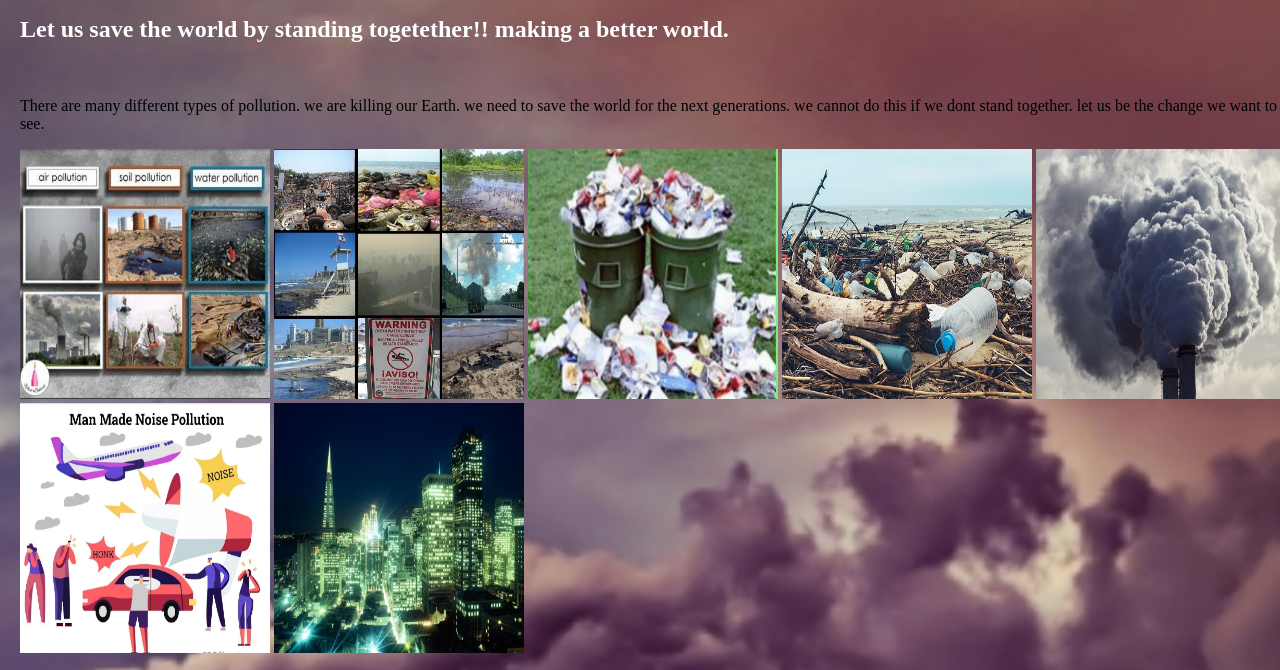
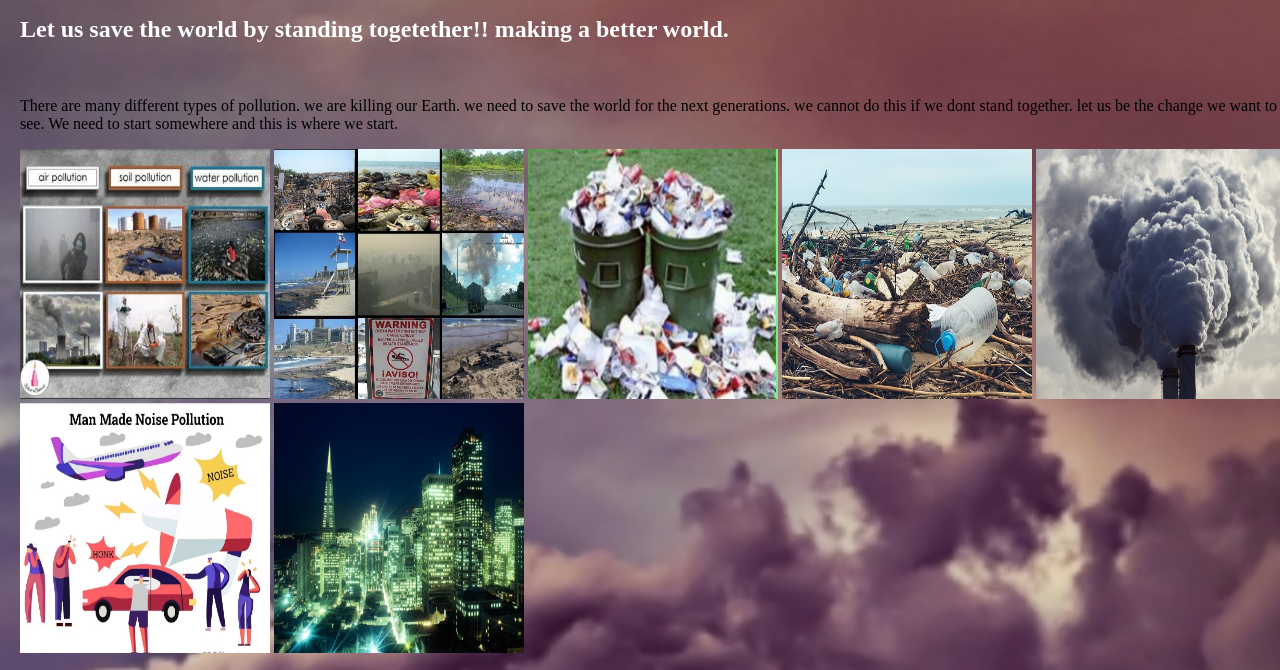
Before and after one commit to Alliyana21/Alliyana, a plain HTML site: page index.html in a window 1280 px wide. Shown: the part 132-802 px from the top of the page. Drawn offline with Linux system fonts and the light colour scheme.

Commit message:
first commit

```diff
--- a/index.html
+++ b/index.html
@@ -38,7 +38,7 @@
             Let us save the world by standing togetether!!
             making a better world.
         </h2><br>
-        <p>There are many different types of pollution. we are killing our Earth. we need to save the world for the next generations. we cannot do this if we dont stand together. let us be the change we want to see.</p>
+        <p>There are many different types of pollution. we are killing our Earth. we need to save the world for the next generations. we cannot do this if we dont stand together. let us be the change we want to see. We need to start somewhere and this is where we start.</p>
         <img src="/content.jpeg" class="pics">
         <img src="/content2.jpeg" class="pics">
         <img src="/content 3.jpeg" class="pics">
```
